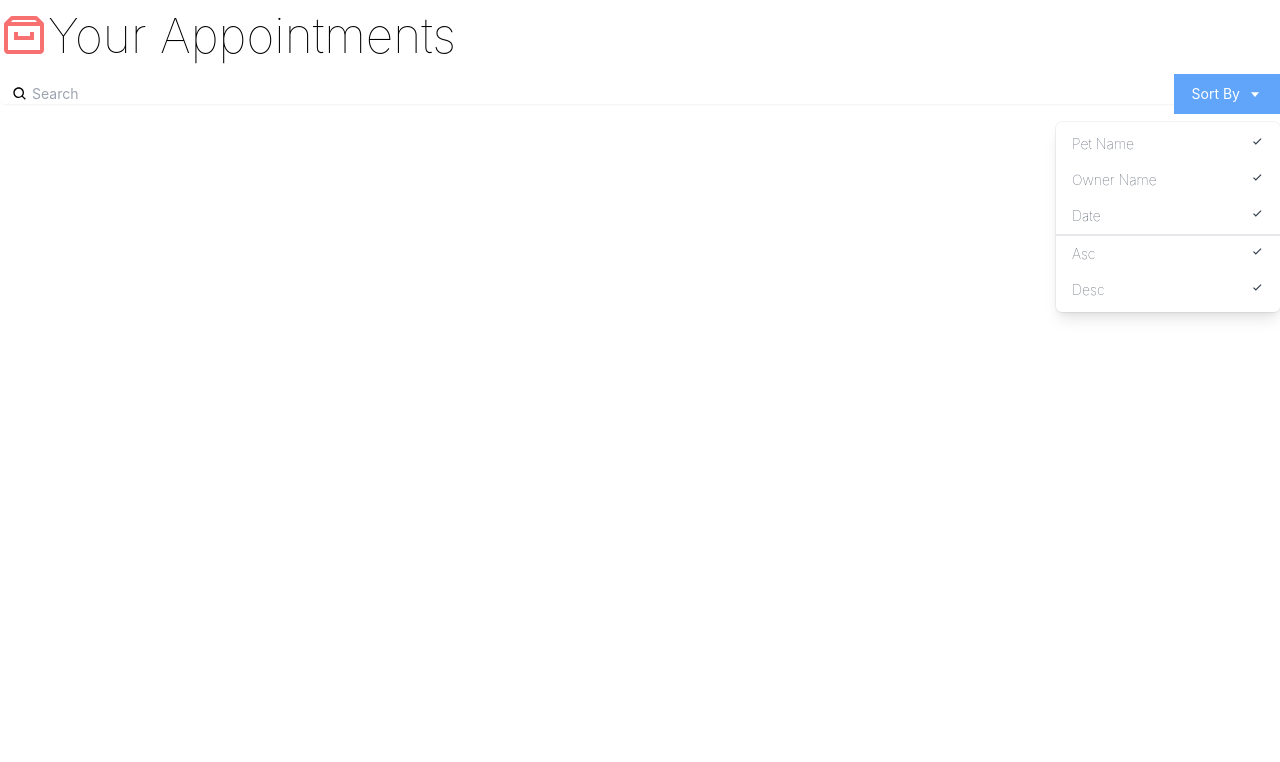
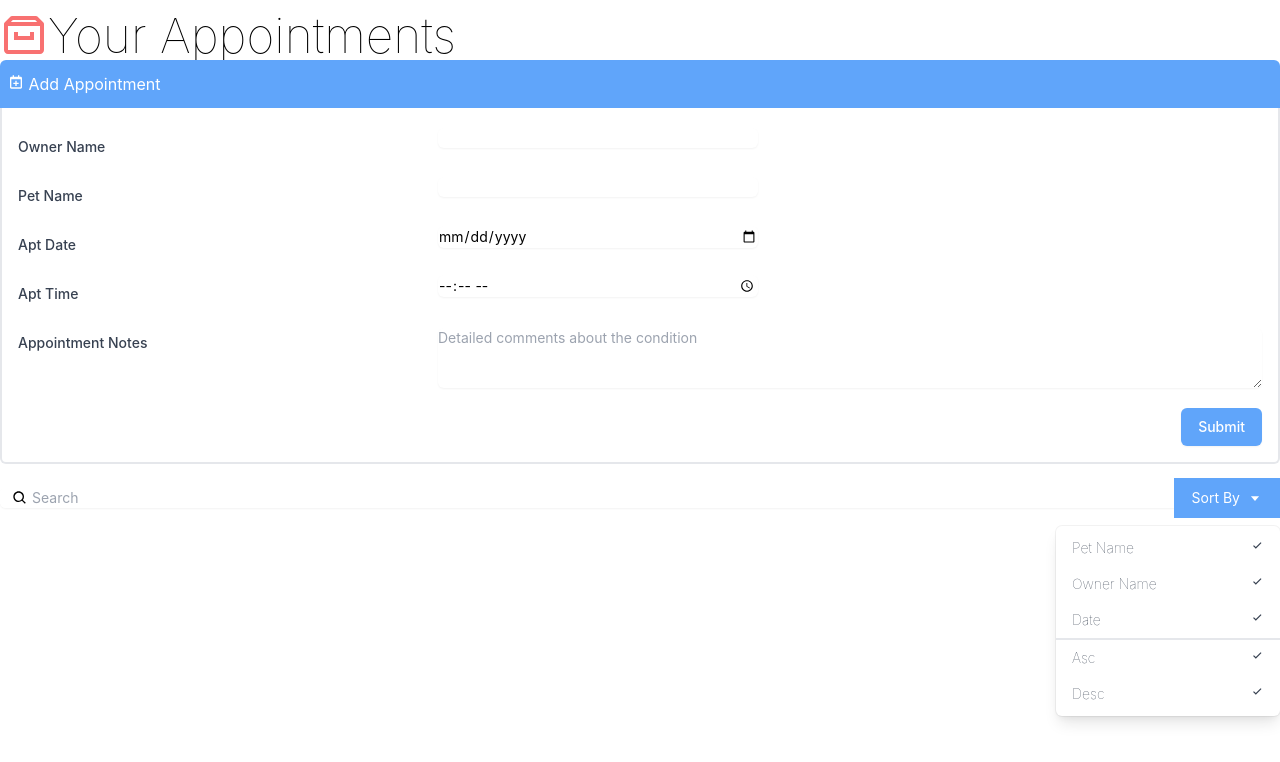
Before and after one commit to stijn-veren/rbi-rv, a React (Create React App) app: page / in a window 1280 px wide. Shown: the top 762 px of the page. Built offline with nearby package versions, Linux system fonts and the light colour scheme.

Commit message:
Add AddAppointment

```diff
--- a/src/App.js
+++ b/src/App.js
@@ -1,4 +1,5 @@
 import { BiArchive } from 'react-icons/bi'
+import AddAppointment from './components/AddAppointment'
 import Search from './components/Search'
 
 function App() {
@@ -8,6 +9,7 @@
         <BiArchive className="inline-block text-red-400 align-top" />
         Your Appointments
       </h1>
+      <AddAppointment />
       <Search />
     </div>
   )
--- /dev/null
+++ b/src/components/AddAppointment.js
@@ -0,0 +1,114 @@
+import { BiCalendarPlus } from 'react-icons/bi'
+
+const AddAppointment = () => {
+  return (
+    <div>
+      <button className="bg-blue-400 text-white px-2 py-3 w-full text-left rounded-t-md">
+        <div>
+          <BiCalendarPlus className="inline-block align-text-top" /> Add
+          Appointment
+        </div>
+      </button>
+      <div className="border-r-2 border-b-2 border-l-2 border-light-blue-500 rounded-b-md pl-4 pr-4 pb-4">
+        <div className="sm:grid sm:grid-cols-3 sm:gap-4 sm:items-start  sm:pt-5">
+          <label
+            htmlFor="ownerName"
+            className="block text-sm font-medium text-gray-700 sm:mt-px sm:pt-2"
+          >
+            Owner Name
+          </label>
+          <div className="mt-1 sm:mt-0 sm:col-span-2">
+            <input
+              type="text"
+              name="ownerName"
+              id="ownerName"
+              className="max-w-lg block w-full shadow-sm focus:ring-indigo-500 focus:border-indigo-500 sm:max-w-xs sm:text-sm border-gray-300 rounded-md"
+            />
+          </div>
+        </div>
+
+        <div className="sm:grid sm:grid-cols-3 sm:gap-4 sm:items-start  sm:pt-5">
+          <label
+            htmlFor="petName"
+            className="block text-sm font-medium text-gray-700 sm:mt-px sm:pt-2"
+          >
+            Pet Name
+          </label>
+          <div className="mt-1 sm:mt-0 sm:col-span-2">
+            <input
+              type="text"
+              name="petName"
+              id="petName"
+              className="max-w-lg block w-full shadow-sm focus:ring-indigo-500 focus:border-indigo-500 sm:max-w-xs sm:text-sm border-gray-300 rounded-md"
+            />
+          </div>
+        </div>
+
+        <div className="sm:grid sm:grid-cols-3 sm:gap-4 sm:items-start  sm:pt-5">
+          <label
+            htmlFor="aptDate"
+            className="block text-sm font-medium text-gray-700 sm:mt-px sm:pt-2"
+          >
+            Apt Date
+          </label>
+          <div className="mt-1 sm:mt-0 sm:col-span-2">
+            <input
+              type="date"
+              name="aptDate"
+              id="aptDate"
+              className="max-w-lg block w-full shadow-sm focus:ring-indigo-500 focus:border-indigo-500 sm:max-w-xs sm:text-sm border-gray-300 rounded-md"
+            />
+          </div>
+        </div>
+
+        <div className="sm:grid sm:grid-cols-3 sm:gap-4 sm:items-start  sm:pt-5">
+          <label
+            htmlFor="aptTime"
+            className="block text-sm font-medium text-gray-700 sm:mt-px sm:pt-2"
+          >
+            Apt Time
+          </label>
+          <div className="mt-1 sm:mt-0 sm:col-span-2">
+            <input
+              type="time"
+              name="aptTime"
+              id="aptTime"
+              className="max-w-lg block w-full shadow-sm focus:ring-indigo-500 focus:border-indigo-500 sm:max-w-xs sm:text-sm border-gray-300 rounded-md"
+            />
+          </div>
+        </div>
+
+        <div className="sm:grid sm:grid-cols-3 sm:gap-4 sm:items-start  sm:pt-5">
+          <label
+            htmlFor="aptNotes"
+            className="block text-sm font-medium text-gray-700 sm:mt-px sm:pt-2"
+          >
+            Appointment Notes
+          </label>
+          <div className="mt-1 sm:mt-0 sm:col-span-2">
+            <textarea
+              id="aptNotes"
+              name="aptNotes"
+              rows="3"
+              className="shadow-sm focus:ring-indigo-500 focus:border-indigo-500 mt-1 block w-full sm:text-sm border-gray-300 rounded-md"
+              placeholder="Detailed comments about the condition"
+            ></textarea>
+          </div>
+        </div>
+
+        <div className="pt-5">
+          <div className="flex justify-end">
+            <button
+              type="submit"
+              className="ml-3 inline-flex justify-center py-2 px-4 border border-transparent shadow-sm text-sm font-medium rounded-md text-white bg-blue-400 hover:bg-blue-700 focus:outline-none focus:ring-2 focus:ring-offset-2 focus:ring-blue-400"
+            >
+              Submit
+            </button>
+          </div>
+        </div>
+      </div>
+    </div>
+  )
+}
+
+export default AddAppointment
```
